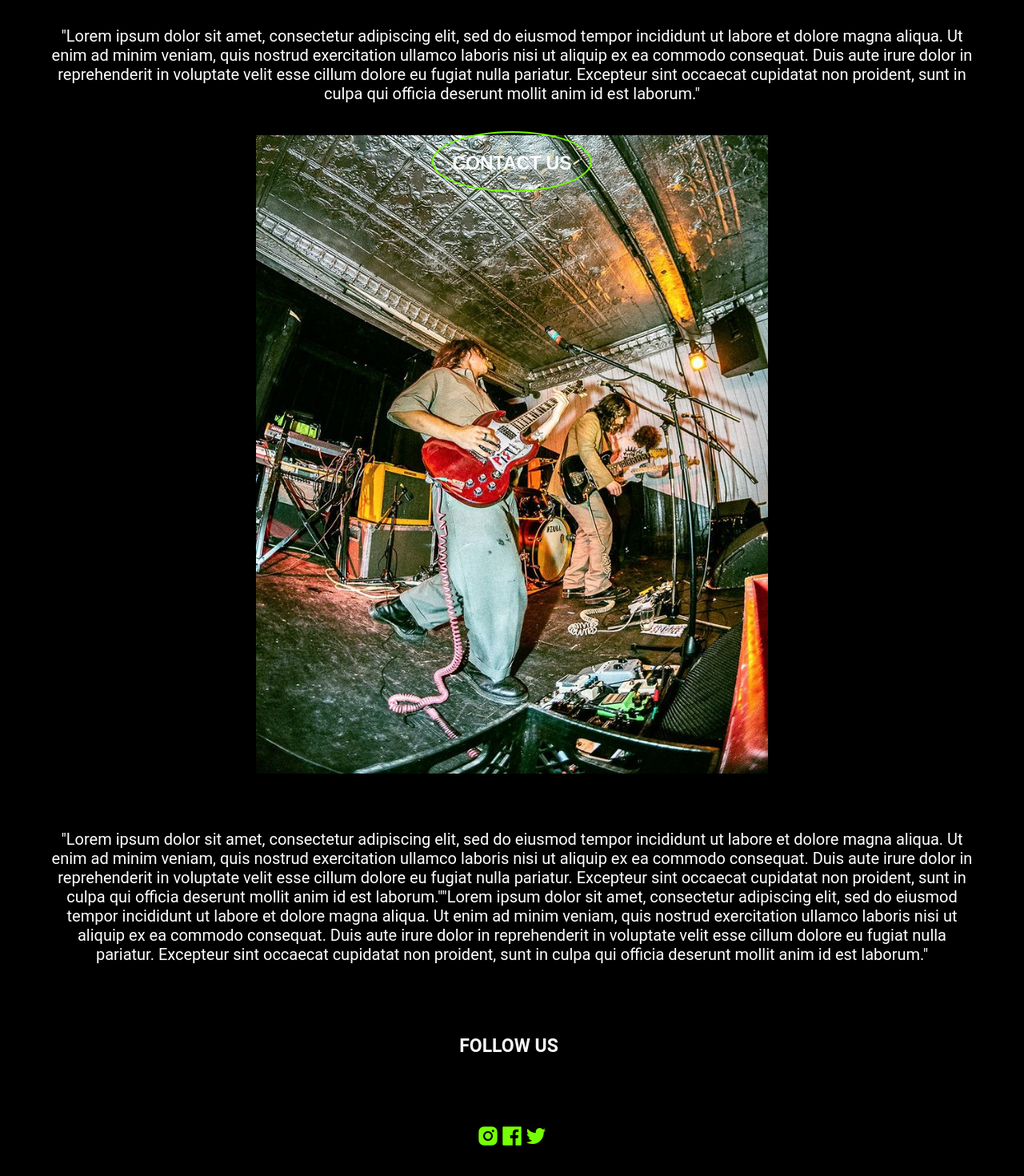
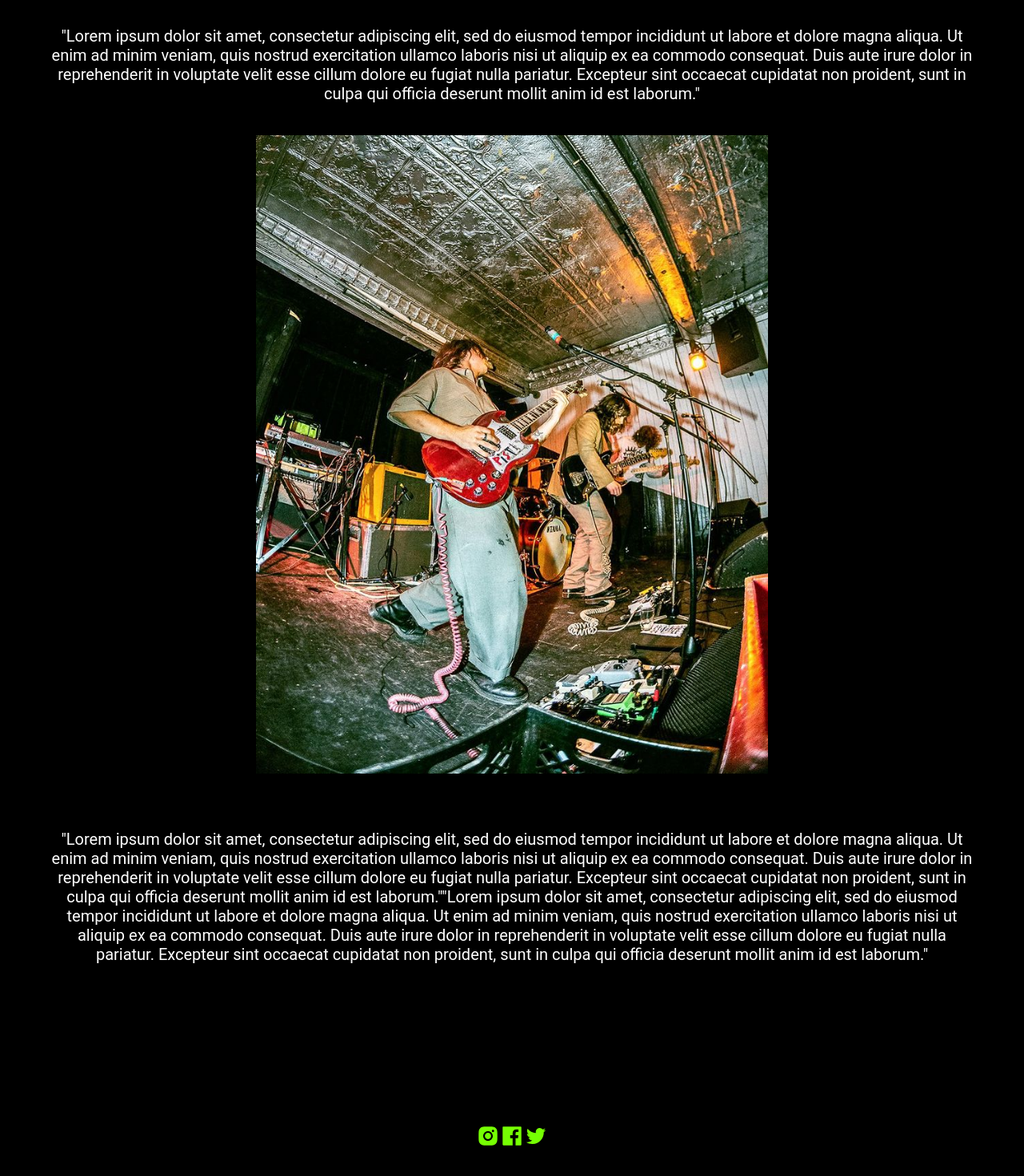
Before and after one commit to AimerFilion/Montreal-Music-Venues, a React (Create React App) app in the folder client/: page /about in a window 1280 px wide. Shown: the part 1018-2488 px from the top of the page at 80% size. Built offline with nearby package versions, Linux system fonts and the light colour scheme; no server answers.

Commit message:
Add styling to about page

```diff
--- a/client/src/pages/About/About.js
+++ b/client/src/pages/About/About.js
@@ -13,7 +13,7 @@ const About = () => {
     setShowModal((showModal) => !showModal);
   };
   return (
-    <>
+    <Wrapper>
       <Title>
         A platform to discover music venues in Montreal known as Tiohtia:ke
       </Title>
@@ -45,14 +45,14 @@ const About = () => {
       </P2>
 
       {showModal && <Modal toggleModal={toggleModal}></Modal>}
-      <Follow>FOLLOW US</Follow>
+      <Follow></Follow>
       <SocialMedia>
         <AiFillInstagram size="30px" color="#76ff03" cursor="pointer" />
         <AiFillFacebook size="30px" color="#76ff03" cursor="pointer" />
         <AiOutlineTwitter size="30px" color="#76ff03" cursor="pointer" />
         <Button onClick={toggleModal}>Contact us</Button>
       </SocialMedia>
-    </>
+    </Wrapper>
   );
 };
 
@@ -99,21 +99,31 @@ const Follow = styled.p`
   text-transform: uppercase;
   padding: 25px 0 20px;
   width: 200px;
-  /* border: 2px solid #76ff03;
-  border-radius: 50%; */
   color: #fbfbfb;
+  @media screen and (max-width: 450px) {
+    height: 40px;
+    margin: 60px 0 0 0;
+    text-align: center;
+  }
 `;
 const SocialMedia = styled.div`
   display: flex;
   justify-content: center;
   height: 80px;
   margin: 200px 0 0 0;
+  @media screen and (max-width: 450px) {
+    height: 40px;
+    margin: 30px 0 0 0;
+  }
 `;
 
 const Button = styled.button`
+  position: fixed; /* or absolute */
+  top: 75%;
   left: 50%;
-  top: 100%;
-  position: absolute;
+  /* left: 50%;
+  top: 20%; */
+  /* position: absolute; */
   transform: translate(-50%, -50%);
   background: none;
   border: 2px solid #76ff03;
@@ -126,11 +136,14 @@ const Button = styled.button`
   padding: 25px 0 20px;
   width: 200px;
   z-index: 1;
-  margin: 420px 0 0 0;
+  /* margin: 420px 0 0 0; */
 
-  @media (max-width: 700px) {
-    font-size: 24px;
-    width: 220px;
+  @media screen and (max-width: 450px) {
+    max-width: 100%;
+    top: 60%;
+    left: 50%;
   }
 `;
+
+const Wrapper = styled.div``;
 export default About;
--- a/client/src/pages/About/Form.js
+++ b/client/src/pages/About/Form.js
@@ -12,11 +12,6 @@ const Form = ({ handleSuccess, handleSubscribe }) => {
 
         <Label for="message">What's up?</Label>
         <TextArea name="message" minLength="5" maxLength="200"></TextArea>
-
-        <Label onClick={handleSubscribe} for="subscribe">
-          Subscribe to our newsletter
-        </Label>
-        <input name="subscribe" type="checkbox"></input>
 
         <Button type="submit">Submit</Button>
       </form>
--- a/client/src/pages/About/Modal.js
+++ b/client/src/pages/About/Modal.js
@@ -16,8 +16,8 @@ const Modal = ({ toggleModal, children }) => {
 };
 const ModalWindow = styled.div`
   left: 50%;
-  top: 800px;
-  position: absolute;
+  top: 50%;
+  position: fixed;
   transform: translate(-50%, -50%);
   background: #fbfbfb;
   box-sizing: border-box;
--- a/client/src/pages/About/ModalInner.js
+++ b/client/src/pages/About/ModalInner.js
@@ -5,7 +5,7 @@ import { ImSmile2 } from "react-icons/im";
 import Form from "./Form";
 
 const ModalInner = () => {
-  const [msgSucess, setMsgSuccess] = useState(false);
+  const [msgSuccess, setMsgSuccess] = useState(false);
   const [subscribe, setSubscribe] = useState(true);
 
   const handleSuccess = () => {
@@ -17,7 +17,7 @@ const ModalInner = () => {
   };
   return (
     <Container>
-      {msgSucess ? (
+      {msgSuccess ? (
         <>
           <Title>We received your message!</Title>
           <Paragraphe>We will answer your message soon! </Paragraphe>
@@ -26,13 +26,6 @@ const ModalInner = () => {
       ) : (
         <>
           <Title>ANY QUESTIONS?</Title>
-
-          {/* {if(subscribe === true ) {
-<p>
-and thank you for subscribing to our newsletter!
-<TfiFaceSmile />
-</p>
-          } } */}
 
           <Form
             handleSuccess={handleSuccess}
```
